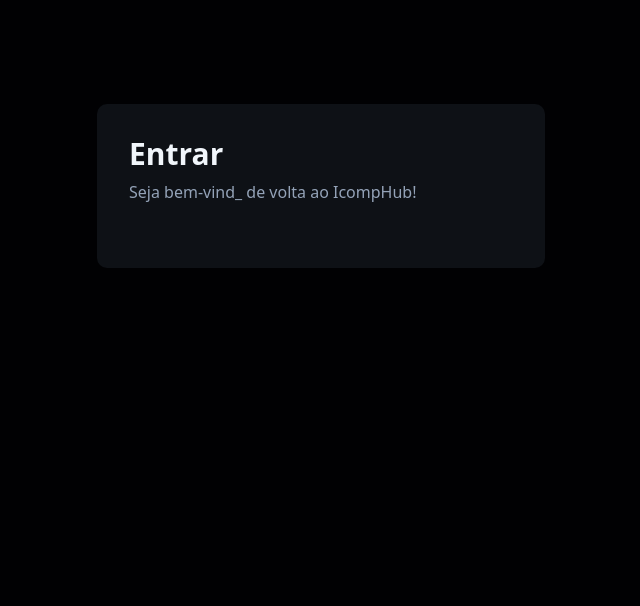
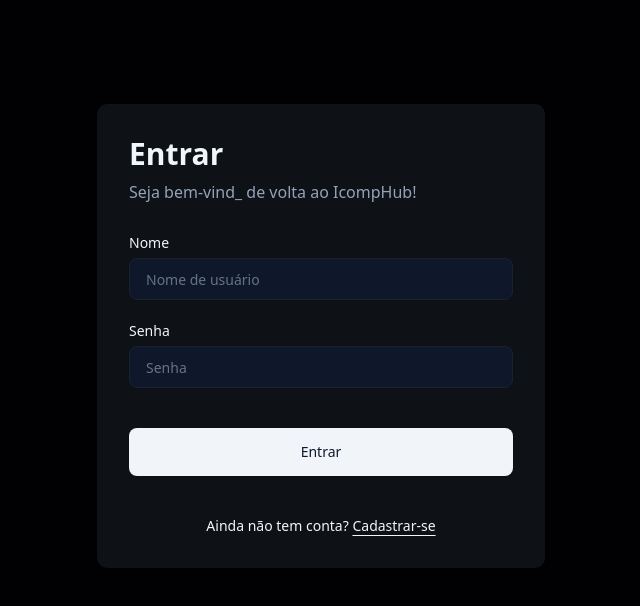
Before and after one commit to IcompHub/icomphub-web-app, a Next.js app: page /login-user in a window 1280 px wide. Shown: the top 606 px of the page, without its empty margins (319-959 px from the left). Built offline with nearby package versions, Linux system fonts and the light colour scheme.

Commit message:
feat: tela de login

```diff
--- a/app/login-user/page.tsx
+++ b/app/login-user/page.tsx
@@ -1,9 +1,10 @@
 "use client";
-import ProjectForm, { formSchema } from "@/components/ui/project-form";
+
+import LoginForm, { loginSchema } from "@/components/user/login";
 import { z } from "zod";
 
-function handleCreate(values: z.infer<typeof formSchema>) {
-  console.log("create");
+function handleLogin(values: z.infer<typeof loginSchema>) {
+  console.log("entrar");
   console.log(values);
   try {
     // criarProjeto(values);
@@ -22,7 +23,7 @@
           Seja bem-vind_ de volta ao IcompHub!
         </p>
 
-        {/* <ProjectForm onSubmit={handleCreate} submitText="Cadastrar" /> */}
+        <LoginForm onSubmit={handleLogin} />
       </div>
     </main>
   );
--- a/components/ui/project-form.tsx
+++ b/components/ui/project-form.tsx
@@ -177,7 +177,7 @@
 
         <Button
           type="submit"
-          className="w-full py-6 mt-4 bg-[#f1f5f9] text-[#0f172a] font-medium rounded-md hover:bg-[#e3e7eb] transition-colors"
+          className="w-full py-6 mt-4 bg-[#f1f5f9] text-[#0f172a] font-medium rounded-md hover:bg-[#e3e7eb] transition-colors cursor-pointer"
         >
           {submitText}
         </Button>
--- /dev/null
+++ b/components/user/login.tsx
@@ -0,0 +1,92 @@
+"use client";
+
+import { zodResolver } from "@hookform/resolvers/zod";
+import { useForm } from "react-hook-form";
+import * as z from "zod";
+import { Button } from "@/components/ui/button";
+import {
+  Form,
+  FormControl,
+  FormField,
+  FormItem,
+  FormLabel,
+  FormMessage,
+} from "@/components/ui/form";
+import { Input } from "@/components/ui/input";
+import Link from "next/link";
+
+export const loginSchema = z.object({
+  nome: z.string().min(2, {
+    message: "Nome deve ter pelo menos 2 caracteres.",
+  }),
+  password: z.string().min(4, {
+    message: "Senha deve ter pelo menos 4 caracteres.",
+  }),
+});
+
+type FormData = z.infer<typeof loginSchema>;
+
+interface ProjectFormProps {
+  initialData?: Partial<FormData>;
+  onSubmit: (data: FormData) => void;
+  submitText?: string;
+}
+
+export default function LoginForm({ initialData, onSubmit }: ProjectFormProps) {
+  const form = useForm<FormData>({
+    resolver: zodResolver(loginSchema),
+    defaultValues: {
+      nome: initialData?.nome || "",
+      password: initialData?.password || "",
+    },
+  });
+
+  return (
+    <Form {...form}>
+      <form onSubmit={form.handleSubmit(onSubmit)} className="space-y-6">
+        <FormField
+          control={form.control}
+          name="nome"
+          render={({ field }) => (
+            <FormItem>
+              <FormLabel className="text-[#f1f6fb] font-medium">Nome</FormLabel>
+              <FormControl>
+                <Input placeholder="Nome de usuário" {...field} />
+              </FormControl>
+              <FormMessage className="text-red-500" />
+            </FormItem>
+          )}
+        />
+
+        <FormField
+          control={form.control}
+          name="password"
+          render={({ field }) => (
+            <FormItem>
+              <FormLabel className="text-[#f1f6fb] font-medium">
+                Senha
+              </FormLabel>
+              <FormControl>
+                <Input type="password" placeholder="Senha" {...field} />
+              </FormControl>
+              <FormMessage className="text-red-500" />
+            </FormItem>
+          )}
+        />
+
+        <Button
+          type="submit"
+          className="w-full py-6 mt-4 bg-[#f1f5f9] text-[#0f172a] font-medium rounded-md hover:bg-[#e3e7eb] transition-colors cursor-pointer"
+        >
+          Entrar
+        </Button>
+        <div className="mt-4 text-center text-sm">
+          Ainda não tem conta?{"  "}
+          <Link href="/sign-up" className="underline underline-offset-4">
+            Cadastrar-se
+          </Link>
+        </div>
+      </form>
+    </Form>
+  );
+}
```
